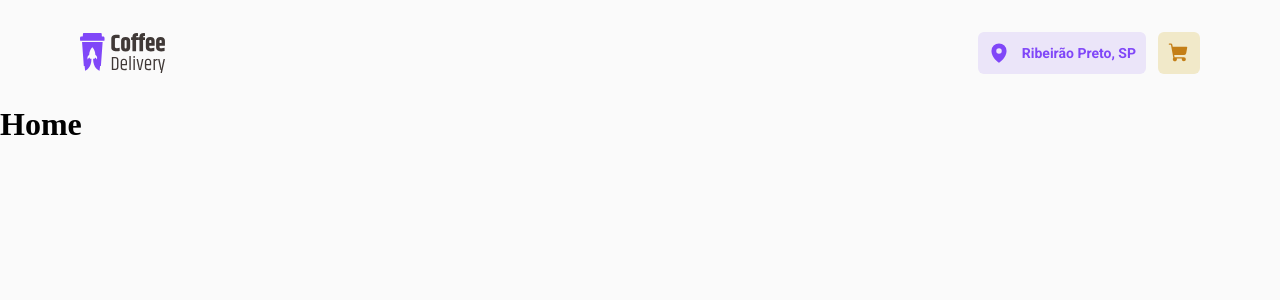
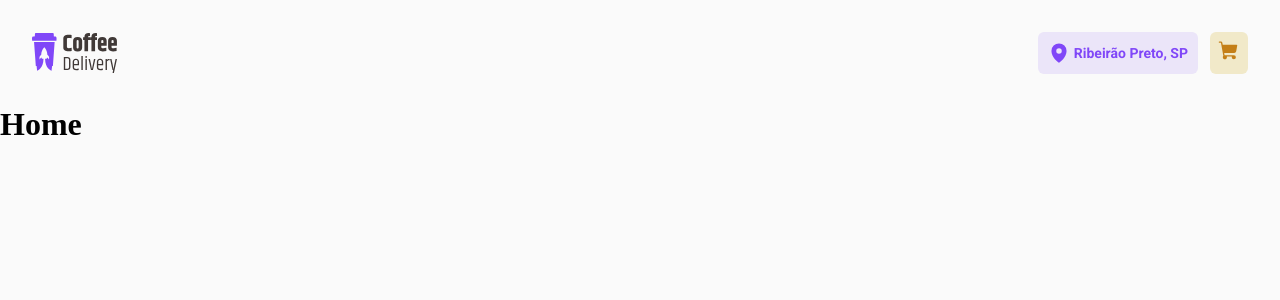
Before and after one commit to heitorgandolfi/coffee-delivery, a React (Vite) app: page / in a window 1280 px wide. Shown: the top 300 px of the page. Built offline with nearby package versions, Linux system fonts and the light colour scheme.

Commit message:
refactor(ShoppingCartIconWrapper): adjust layout

```diff
--- a/src/components/header/index.tsx
+++ b/src/components/header/index.tsx
@@ -21,7 +21,7 @@ export const Header = () => {
             <h5>Ribeirão Preto, SP</h5>
           </LocalizationWrapper>
 
-          <ShoppingCartIconWrapper>
+          <ShoppingCartIconWrapper to="/order">
             <ShoppingCartIcon weight="fill" />
           </ShoppingCartIconWrapper>
         </div>
--- a/src/components/header/styles.ts
+++ b/src/components/header/styles.ts
@@ -1,5 +1,6 @@
 import styled from "styled-components";
 import { MapPin, ShoppingCart } from "phosphor-react";
+import { NavLink } from "react-router-dom";
 
 export const HeaderContainer = styled.header`
   width: 100vw;
@@ -12,14 +13,13 @@ export const HeaderContent = styled.div`
   align-items: center;
   flex-wrap: wrap;
 
-  max-width: 1120px;
+  max-width: 1220px;
   width: 100%;
   margin: 0 auto;
 
   div {
     display: flex;
     align-items: center;
-    gap: 0.75rem;
   }
 `;
 
@@ -29,6 +29,7 @@ export const LocalizationWrapper = styled.div`
   align-items: center;
   gap: 0.25rem;
 
+  margin-right: 0.75rem;
   padding: 0.625rem;
   border-radius: 6px;
 
@@ -51,9 +52,9 @@ export const LocalizationIcon = styled(MapPin)`
   color: ${(props) => props.theme.secondary};
 `;
 
-export const ShoppingCartIconWrapper = styled.div`
+export const ShoppingCartIconWrapper = styled(NavLink)`
   cursor: pointer;
-  padding: 0.625rem;
+  padding: 0.5rem;
 
   border-radius: 6px;
   background-color: ${(props) => props.theme["primary-light"]};
```
Also changed, not shown: src/assets/imgs/hero-image.png (added).
